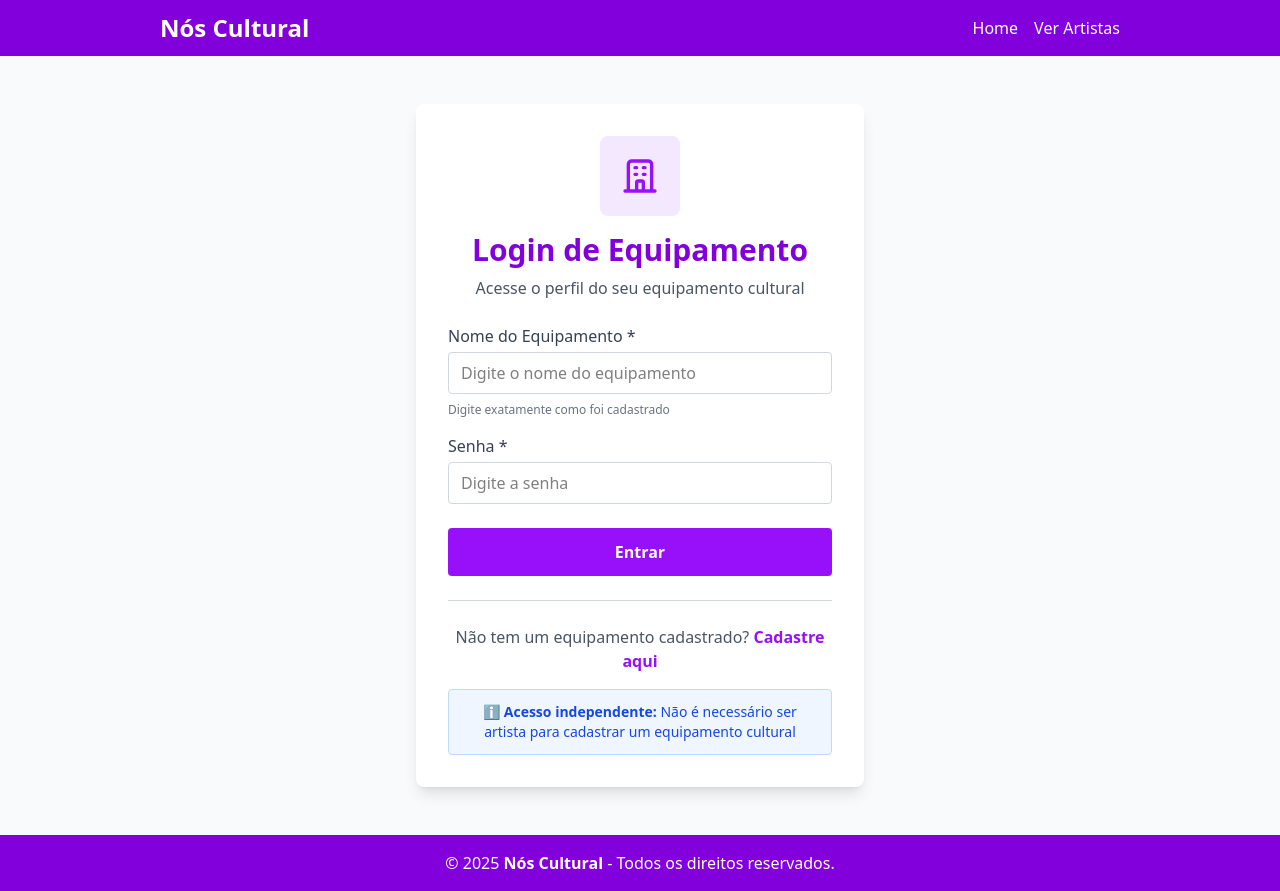
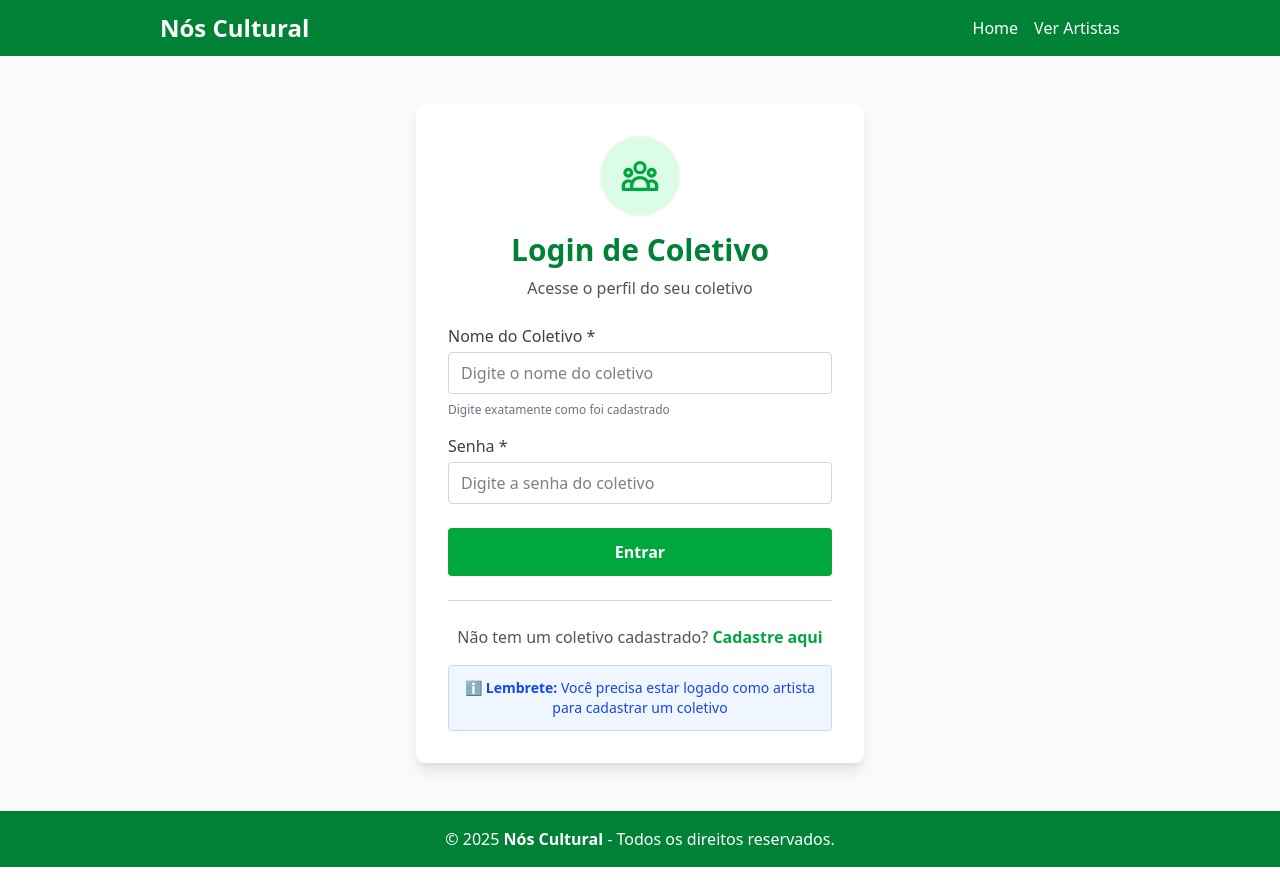
Before and after one commit to mateushilariodias/we-cultural-frontend, a Next.js app: page /equipmentLogin in a window 1280 px wide. After the commit the page ends 867 px from the top, so only its background shows below. Built offline with nearby package versions, Linux system fonts and the light colour scheme; no server answers.

Commit message:
change collective and equipament login

```diff
--- a/src/app/collectiveLogin/page.tsx
+++ b/src/app/collectiveLogin/page.tsx
@@ -17,27 +17,19 @@ export default function CollectiveLogin() {
     try {
       const BACKEND_URL = process.env.NEXT_PUBLIC_API_URL || 'http://localhost:3001';
 
-      // Buscar todos os coletivos
-      const res = await fetch(`${BACKEND_URL}/api/collectives`);
-      const collectives = await res.json();
+      // Chamar endpoint de login do backend
+      const res = await fetch(`${BACKEND_URL}/api/auth/collective/login`, {
+        method: "POST",
+        headers: {
+          "Content-Type": "application/json"
+        },
+        body: JSON.stringify({ name, password }),
+      });
 
-      // Encontrar coletivo por nome
-      const collective = collectives.find((c: any) =>
-        c.name.toLowerCase() === name.toLowerCase()
-      );
+      const data = await res.json();
 
-      if (!collective) {
-        setError("Coletivo não encontrado");
-        setLoading(false);
-        return;
-      }
-
-      // Validar senha
-      const bcrypt = await import('bcryptjs');
-      const isValid = await bcrypt.compare(password, collective.password);
-
-      if (!isValid) {
-        setError("Senha incorreta");
+      if (!res.ok) {
+        setError(data.message || "Erro no login");
         setLoading(false);
         return;
       }
@@ -45,13 +37,13 @@ export default function CollectiveLogin() {
       // Salvar dados do coletivo
       localStorage.setItem("collectiveToken", "collective_logged_in");
       localStorage.setItem("collectiveData", JSON.stringify({
-        id: collective._id,
-        name: collective.name,
-        profilePicture: collective.profilePicture,
+        id: data.collective.id,
+        name: data.collective.name,
+        profilePicture: data.collective.profilePicture,
       }));
 
       // Redirecionar para dashboard do coletivo
-      router.push(`/collective/${collective._id}`);
+      router.push(`/collective/${data.collective.id}`);
 
     } catch (err) {
       console.error("Erro no login:", err);
--- a/src/app/equipmentLogin/page.tsx
+++ b/src/app/equipmentLogin/page.tsx
@@ -2,7 +2,7 @@
 import { useState } from "react";
 import { useRouter } from "next/navigation";
 
-export default function EquipmentLogin() {
+export default function EquipamentLogin() {
   const router = useRouter();
   const [name, setName] = useState("");
   const [password, setPassword] = useState("");
@@ -17,41 +17,33 @@ export default function EquipmentLogin() {
     try {
       const BACKEND_URL = process.env.NEXT_PUBLIC_API_URL || 'http://localhost:3001';
 
-      // Buscar todos os equipamentos
-      const res = await fetch(`${BACKEND_URL}/api/equipments`);
-      const equipments = await res.json();
+      // Chamar endpoint de login do backend
+      const res = await fetch(`${BACKEND_URL}/api/auth/collective/login`, {
+        method: "POST",
+        headers: {
+          "Content-Type": "application/json"
+        },
+        body: JSON.stringify({ name, password }),
+      });
 
-      // Encontrar equipamento por nome
-      const equipment = equipments.find((e: any) =>
-        e.name.toLowerCase() === name.toLowerCase()
-      );
+      const data = await res.json();
 
-      if (!equipment) {
-        setError("Equipamento não encontrado");
+      if (!res.ok) {
+        setError(data.message || "Erro no login");
         setLoading(false);
         return;
       }
 
-      // Validar senha
-      const bcrypt = await import('bcryptjs');
-      const isValid = await bcrypt.compare(password, equipment.password);
-
-      if (!isValid) {
-        setError("Senha incorreta");
-        setLoading(false);
-        return;
-      }
-
-      // Salvar dados do equipamento
-      localStorage.setItem("equipmentToken", "equipment_logged_in");
-      localStorage.setItem("equipmentData", JSON.stringify({
-        id: equipment._id,
-        name: equipment.name,
-        logo: equipment.logo,
+      // Salvar dados do coletivo
+      localStorage.setItem("collectiveToken", "collective_logged_in");
+      localStorage.setItem("collectiveData", JSON.stringify({
+        id: data.collective.id,
+        name: data.collective.name,
+        profilePicture: data.collective.profilePicture,
       }));
 
-      // Redirecionar para perfil do equipamento
-      router.push(`/equipment/${equipment._id}`);
+      // Redirecionar para dashboard do coletivo
+      router.push(`/collective/${data.collective.id}`);
 
     } catch (err) {
       console.error("Erro no login:", err);
@@ -64,7 +56,7 @@ export default function EquipmentLogin() {
   return (
     <div className="flex flex-col min-h-screen">
       {/* Header */}
-      <header className="bg-purple-700 text-white px-4 lg:px-40 py-3">
+      <header className="bg-green-700 text-white px-4 lg:px-40 py-3">
         <div className="flex justify-between items-center">
           <h1 className="text-2xl font-bold">Nós Cultural</h1>
           <nav className="flex gap-4">
@@ -78,13 +70,13 @@ export default function EquipmentLogin() {
       <div className="flex-1 flex items-center justify-center bg-gray-50 py-12">
         <section className="max-w-md w-full bg-white shadow-lg rounded-lg p-8 mx-4">
           <div className="text-center mb-6">
-            <div className="w-20 h-20 bg-purple-100 rounded-lg flex items-center justify-center mx-auto mb-4">
-              <svg className="w-10 h-10 text-purple-600" fill="none" stroke="currentColor" viewBox="0 0 24 24">
-                <path strokeLinecap="round" strokeLinejoin="round" strokeWidth={2} d="M19 21V5a2 2 0 00-2-2H7a2 2 0 00-2 2v16m14 0h2m-2 0h-5m-9 0H3m2 0h5M9 7h1m-1 4h1m4-4h1m-1 4h1m-5 10v-5a1 1 0 011-1h2a1 1 0 011 1v5m-4 0h4" />
+            <div className="w-20 h-20 bg-green-100 rounded-full flex items-center justify-center mx-auto mb-4">
+              <svg className="w-10 h-10 text-green-600" fill="none" stroke="currentColor" viewBox="0 0 24 24">
+                <path strokeLinecap="round" strokeLinejoin="round" strokeWidth={2} d="M17 20h5v-2a3 3 0 00-5.356-1.857M17 20H7m10 0v-2c0-.656-.126-1.283-.356-1.857M7 20H2v-2a3 3 0 015.356-1.857M7 20v-2c0-.656.126-1.283.356-1.857m0 0a5.002 5.002 0 019.288 0M15 7a3 3 0 11-6 0 3 3 0 016 0zm6 3a2 2 0 11-4 0 2 2 0 014 0zM7 10a2 2 0 11-4 0 2 2 0 014 0z" />
               </svg>
             </div>
-            <h1 className="text-3xl font-bold text-purple-700 mb-2">Login de Equipamento</h1>
-            <p className="text-gray-600">Acesse o perfil do seu equipamento cultural</p>
+            <h1 className="text-3xl font-bold text-green-700 mb-2">Login de Coletivo</h1>
+            <p className="text-gray-600">Acesse o perfil do seu coletivo</p>
           </div>
 
           {error && (
@@ -95,13 +87,13 @@ export default function EquipmentLogin() {
 
           <div className="flex flex-col gap-4">
             <div className="flex flex-col gap-1">
-              <label className="font-medium text-gray-700">Nome do Equipamento *</label>
+              <label className="font-medium text-gray-700">Nome do Coletivo *</label>
               <input
                 type="text"
-                placeholder="Digite o nome do equipamento"
+                placeholder="Digite o nome do coletivo"
                 value={name}
                 onChange={(e) => setName(e.target.value)}
-                className="border border-gray-300 rounded px-3 py-2 focus:outline-none focus:ring-2 focus:ring-purple-600"
+                className="border border-gray-300 rounded px-3 py-2 focus:outline-none focus:ring-2 focus:ring-green-600"
                 disabled={loading}
               />
               <p className="text-xs text-gray-500 mt-1">Digite exatamente como foi cadastrado</p>
@@ -111,10 +103,10 @@ export default function EquipmentLogin() {
               <label className="font-medium text-gray-700">Senha *</label>
               <input
                 type="password"
-                placeholder="Digite a senha"
+                placeholder="Digite a senha do coletivo"
                 value={password}
                 onChange={(e) => setPassword(e.target.value)}
-                className="border border-gray-300 rounded px-3 py-2 focus:outline-none focus:ring-2 focus:ring-purple-600"
+                className="border border-gray-300 rounded px-3 py-2 focus:outline-none focus:ring-2 focus:ring-green-600"
                 disabled={loading}
                 onKeyPress={(e) => {
                   if (e.key === 'Enter') {
@@ -126,7 +118,7 @@ export default function EquipmentLogin() {
 
             <button
               onClick={handleSubmit}
-              className="bg-purple-600 text-white px-4 py-3 rounded hover:bg-purple-700 disabled:opacity-50 transition font-semibold mt-2"
+              className="bg-green-600 text-white px-4 py-3 rounded hover:bg-green-700 disabled:opacity-50 transition font-semibold mt-2"
               disabled={loading}
             >
               {loading ? (
@@ -146,24 +138,194 @@ export default function EquipmentLogin() {
           <hr className="my-6 border-gray-300" />
 
           <p className="text-center text-gray-600">
-            Não tem um equipamento cadastrado?{" "}
-            <a href="/equipmentRegistration" className="text-purple-600 hover:underline font-semibold">
+            Não tem um coletivo cadastrado?{" "}
+            <a href="/collectiveRegistration" className="text-green-600 hover:underline font-semibold">
               Cadastre aqui
             </a>
           </p>
 
           <div className="mt-4 bg-blue-50 border border-blue-200 rounded p-3">
             <p className="text-sm text-blue-700 text-center">
-              <strong>ℹ️ Acesso independente:</strong> Não é necessário ser artista para cadastrar um equipamento cultural
+              <strong>ℹ️ Lembrete:</strong> Você precisa estar logado como artista para cadastrar um coletivo
             </p>
           </div>
         </section>
       </div>
 
       {/* Footer */}
-      <footer className="bg-purple-700 text-white text-center p-4">
+      <footer className="bg-green-700 text-white text-center p-4">
         <p>© 2025 <strong>Nós Cultural</strong> - Todos os direitos reservados.</p>
       </footer>
     </div>
   );
 }
+
+// "use client";
+// import { useState } from "react";
+// import { useRouter } from "next/navigation";
+
+// export default function EquipmentLogin() {
+//   const router = useRouter();
+//   const [name, setName] = useState("");
+//   const [password, setPassword] = useState("");
+//   const [loading, setLoading] = useState(false);
+//   const [error, setError] = useState("");
+
+//   const handleSubmit = async (e: React.FormEvent) => {
+//     e.preventDefault();
+//     setLoading(true);
+//     setError("");
+
+//     try {
+//       const BACKEND_URL = process.env.NEXT_PUBLIC_API_URL || 'http://localhost:3001';
+
+//       // Buscar todos os equipamentos
+//       const res = await fetch(`${BACKEND_URL}/api/equipments`);
+//       const equipments = await res.json();
+
+//       // Encontrar equipamento por nome
+//       const equipment = equipments.find((e: any) =>
+//         e.name.toLowerCase() === name.toLowerCase()
+//       );
+
+//       if (!equipment) {
+//         setError("Equipamento não encontrado");
+//         setLoading(false);
+//         return;
+//       }
+
+//       // Validar senha
+//       const bcrypt = await import('bcryptjs');
+//       const isValid = await bcrypt.compare(password, equipment.password);
+
+//       if (!isValid) {
+//         setError("Senha incorreta");
+//         setLoading(false);
+//         return;
+//       }
+
+//       // Salvar dados do equipamento
+//       localStorage.setItem("equipmentToken", "equipment_logged_in");
+//       localStorage.setItem("equipmentData", JSON.stringify({
+//         id: equipment._id,
+//         name: equipment.name,
+//         logo: equipment.logo,
+//       }));
+
+//       // Redirecionar para perfil do equipamento
+//       router.push(`/equipment/${equipment._id}`);
+
+//     } catch (err) {
+//       console.error("Erro no login:", err);
+//       setError("Erro ao conectar com o servidor");
+//     } finally {
+//       setLoading(false);
+//     }
+//   };
+
+//   return (
+//     <div className="flex flex-col min-h-screen">
+//       {/* Header */}
+//       <header className="bg-purple-700 text-white px-4 lg:px-40 py-3">
+//         <div className="flex justify-between items-center">
+//           <h1 className="text-2xl font-bold">Nós Cultural</h1>
+//           <nav className="flex gap-4">
+//             <a href="/" className="hover:underline">Home</a>
+//             <a href="/search" className="hover:underline">Ver Artistas</a>
+//           </nav>
+//         </div>
+//       </header>
+
+//       {/* Main Content */}
+//       <div className="flex-1 flex items-center justify-center bg-gray-50 py-12">
+//         <section className="max-w-md w-full bg-white shadow-lg rounded-lg p-8 mx-4">
+//           <div className="text-center mb-6">
+//             <div className="w-20 h-20 bg-purple-100 rounded-lg flex items-center justify-center mx-auto mb-4">
+//               <svg className="w-10 h-10 text-purple-600" fill="none" stroke="currentColor" viewBox="0 0 24 24">
+//                 <path strokeLinecap="round" strokeLinejoin="round" strokeWidth={2} d="M19 21V5a2 2 0 00-2-2H7a2 2 0 00-2 2v16m14 0h2m-2 0h-5m-9 0H3m2 0h5M9 7h1m-1 4h1m4-4h1m-1 4h1m-5 10v-5a1 1 0 011-1h2a1 1 0 011 1v5m-4 0h4" />
+//               </svg>
+//             </div>
+//             <h1 className="text-3xl font-bold text-purple-700 mb-2">Login de Equipamento</h1>
+//             <p className="text-gray-600">Acesse o perfil do seu equipamento cultural</p>
+//           </div>
+
+//           {error && (
+//             <div className="bg-red-50 border border-red-200 text-red-700 px-4 py-3 rounded mb-4">
+//               {error}
+//             </div>
+//           )}
+
+//           <div className="flex flex-col gap-4">
+//             <div className="flex flex-col gap-1">
+//               <label className="font-medium text-gray-700">Nome do Equipamento *</label>
+//               <input
+//                 type="text"
+//                 placeholder="Digite o nome do equipamento"
+//                 value={name}
+//                 onChange={(e) => setName(e.target.value)}
+//                 className="border border-gray-300 rounded px-3 py-2 focus:outline-none focus:ring-2 focus:ring-purple-600"
+//                 disabled={loading}
+//               />
+//               <p className="text-xs text-gray-500 mt-1">Digite exatamente como foi cadastrado</p>
+//             </div>
+
+//             <div className="flex flex-col gap-1">
+//               <label className="font-medium text-gray-700">Senha *</label>
+//               <input
+//                 type="password"
+//                 placeholder="Digite a senha"
+//                 value={password}
+//                 onChange={(e) => setPassword(e.target.value)}
+//                 className="border border-gray-300 rounded px-3 py-2 focus:outline-none focus:ring-2 focus:ring-purple-600"
+//                 disabled={loading}
+//                 onKeyPress={(e) => {
+//                   if (e.key === 'Enter') {
+//                     handleSubmit(e);
+//                   }
+//                 }}
+//               />
+//             </div>
+
+//             <button
+//               onClick={handleSubmit}
+//               className="bg-purple-600 text-white px-4 py-3 rounded hover:bg-purple-700 disabled:opacity-50 transition font-semibold mt-2"
+//               disabled={loading}
+//             >
+//               {loading ? (
+//                 <span className="flex items-center justify-center gap-2">
+//                   <svg className="animate-spin h-5 w-5" xmlns="http://www.w3.org/2000/svg" fill="none" viewBox="0 0 24 24">
+//                     <circle className="opacity-25" cx="12" cy="12" r="10" stroke="currentColor" strokeWidth="4"></circle>
+//                     <path className="opacity-75" fill="currentColor" d="M4 12a8 8 0 018-8V0C5.373 0 0 5.373 0 12h4zm2 5.291A7.962 7.962 0 014 12H0c0 3.042 1.135 5.824 3 7.938l3-2.647z"></path>
+//                   </svg>
+//                   Entrando...
+//                 </span>
+//               ) : (
+//                 "Entrar"
+//               )}
+//             </button>
+//           </div>
+
+//           <hr className="my-6 border-gray-300" />
+
+//           <p className="text-center text-gray-600">
+//             Não tem um equipamento cadastrado?{" "}
+//             <a href="/equipmentRegistration" className="text-purple-600 hover:underline font-semibold">
+//               Cadastre aqui
+//             </a>
+//           </p>
+
+//           <div className="mt-4 bg-blue-50 border border-blue-200 rounded p-3">
+//             <p className="text-sm text-blue-700 text-center">
+//               <strong>ℹ️ Acesso independente:</strong> Não é necessário ser artista para cadastrar um equipamento cultural
+//             </p>
+//           </div>
+//         </section>
+//       </div>
+
+//       {/* Footer */}
+//       <footer className="bg-purple-700 text-white text-center p-4">
+//         <p>© 2025 <strong>Nós Cultural</strong> - Todos os direitos reservados.</p>
+//       </footer>
+//     </div>
+//   );
+// }
```
